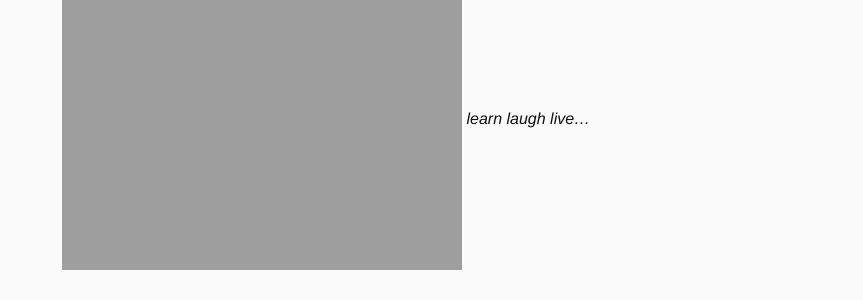
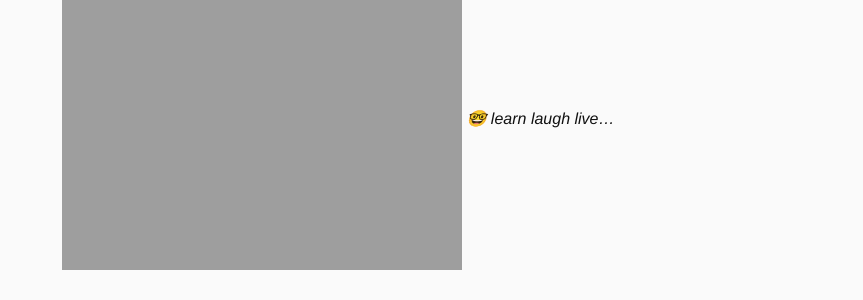
Before and after one commit to reinhardt021/reinhardt021.github.io, a Jekyll site: the page built from x.md, in a window 1280 px wide and 900 px high, scrolled down 5801 px. Shown: the part 342-642 px from the top of the window, without its empty margins (208-1071 px from the left). Built offline with Jekyll 4.4.1, drawn with Linux system fonts in a browser that asks for light colours.

Commit message:
adding small emoji ahah

```diff
--- a/x.md
+++ b/x.md
@@ -265,4 +265,4 @@ permalink: /x/
 ---------
 
 ![Tough Mudder]({{ site.url }}/assets/2017-tough-mudder-original.jpg){: #tough-mudder}
-_learn laugh live..._
+_🤓 learn laugh live..._
```
